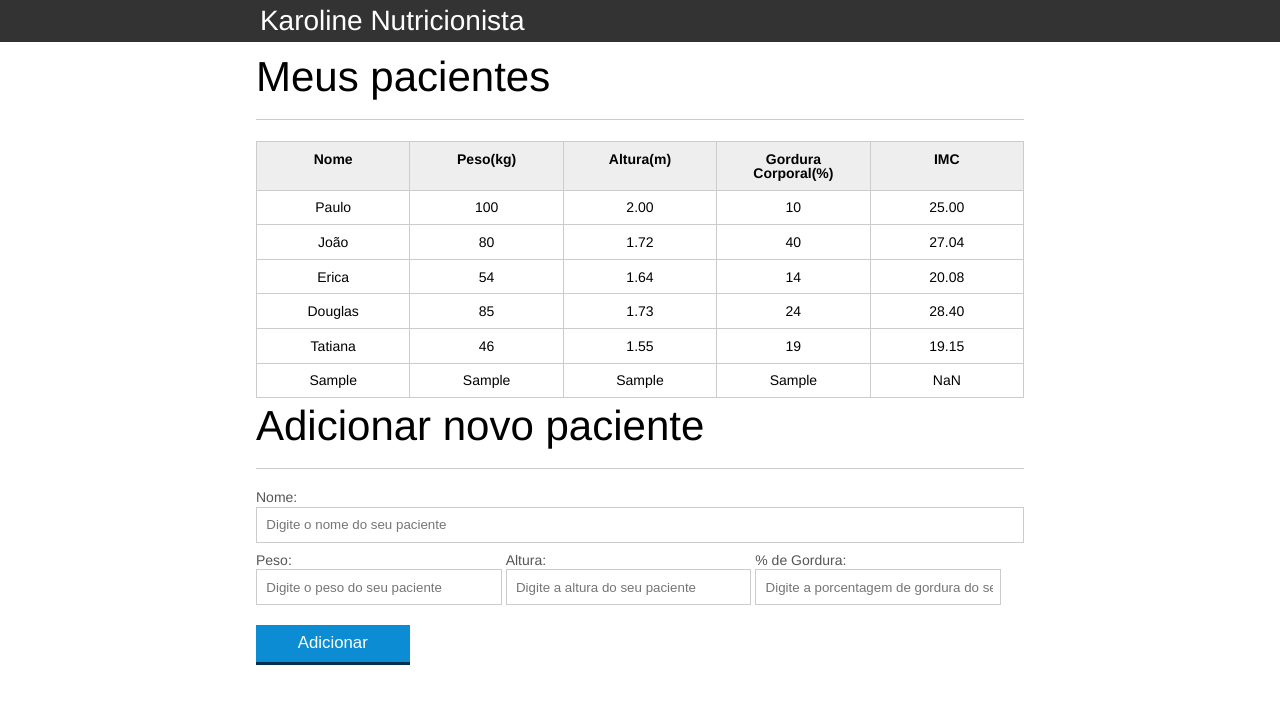
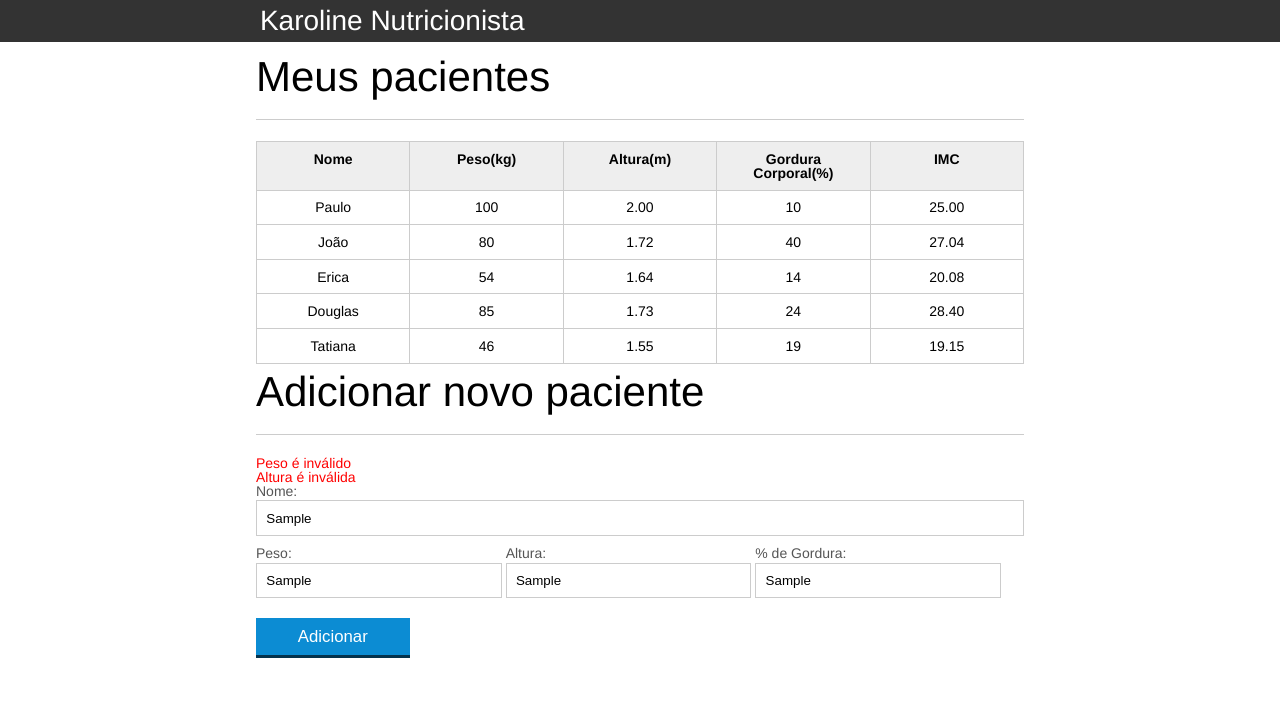
Before and after one commit to guilhermefq/javascript, a plain HTML site: page index.html in a window 1280 px wide. Both pictures are taken after typing "Sample", "Sample", "Sample", "Sample" into the empty fields and a click on the button "Adicionar". Drawn offline with Linux system fonts and the light colour scheme.

Commit message:
Conclusão aula 6

```diff
--- a/css/index.css
+++ b/css/index.css
@@ -136,3 +136,7 @@ button[disabled=disabled], button:disabled {
 .paciente-invalido{
 	background-color: lightcoral;
 }
+
+#mensagens-erro{
+	color: red;
+}
--- a/index.html
+++ b/index.html
@@ -71,6 +71,7 @@
 		</main>
 		<section class="container">
 			<h2 id="titulo-form">Adicionar novo paciente</h2>
+			<ul id="mensagens-erro"></ul>
 			<form id="form-adiciona">
 				<div class="">
 					<label for="nome">Nome:</label>
--- a/js/calcula-imc.js
+++ b/js/calcula-imc.js
@@ -16,10 +16,10 @@ for(var i=0;i < pacientes.length; i++) {
 
     var tdImc = paciente.querySelector(".info-imc");
 
-    pesoEhValido = true;
-    alturaEhValida = true;
+    var pesoEhValido = validaPeso(peso);
+    var alturaEhValida = validaAltura(altura);
 
-    if (peso <= 0 || peso >= 1000) {
+    if (!pesoEhValido) {
         tdImc.textContent = "Peso inválido!";
         pesoEhValido = false;
         //paciente.style.color = "red";
@@ -27,7 +27,7 @@ for(var i=0;i < pacientes.length; i++) {
         paciente.classList.add("paciente-invalido");
     }
 
-    if (altura <= 0 || altura >= 3.00 ){
+    if (!alturaEhValida){
         console.log("Altura inválida");
         tdImc.textContent = "Altura inválida!";
         alturaEhValida = false;
@@ -48,6 +48,51 @@ function calculaImc(peso, altura) {
     return imc.toFixed(2) ;
 }
 
+function validaPeso(peso) {
+    if(peso > 0 && peso <= 1000){
+        return true;
+    }else{
+        return false;
+    }
+}
+
+function validaAltura(altura) {
+    if(altura > 0 && altura <= 3.00){
+        return true;
+    }else{
+        return false;
+    }
+}
+
+function validaPaciente(paciente){
+    var erros = [];
+
+    if(paciente.nome.length == 0){
+        erros.push("O nome não pode ser em branco");
+    }
+
+    if(paciente.gordura.length == 0){
+        erros.push("A gordura não pode ser em branco");
+    }
+
+    if(paciente.peso.length == 0) {
+        erros.push("O peso não pode ser em branco");
+    }else{
+        if(!validaPeso(paciente.peso)) {
+            erros.push("Peso é inválido");
+        }
+    }
+
+    if(paciente.altura.length == 0) {
+        erros.push("A altura não pode ser em branco");
+    }else{
+        if(!validaAltura(paciente.altura)) {
+            erros.push("Altura é inválida");
+        }
+    }
+
+    return erros;
+}
 
 
 /*
--- a/js/form.js
+++ b/js/form.js
@@ -8,8 +8,18 @@ botaoAdicionar.addEventListener("click", function(event){
 
     var pacienteTr = montaTr(paciente);
 
+    var erros = validaPaciente(paciente);
+
+    if(erros.length > 0){
+        exibeMensagensErro(erros)
+        return;
+    }
+
     var tabela = document.querySelector("#tabela-pacientes");
     tabela.appendChild(pacienteTr);
+
+    var mensagensErro = document.querySelector("#mensagens-erro");
+    mensagensErro.innerHTML = "";
 
     form.reset();
 });
@@ -50,3 +60,14 @@ function montaTr(paciente) {
     //Retorna Tr
     return pacienteTr;
 }
+
+function exibeMensagensErro(erros){
+    var ul = document.querySelector("#mensagens-erro");
+    ul.innerHTML = "";
+
+    erros.forEach(function(erro){
+        var li = document.createElement("li");
+        li.textContent = erro;
+        ul.appendChild(li);
+    });
+}
```
